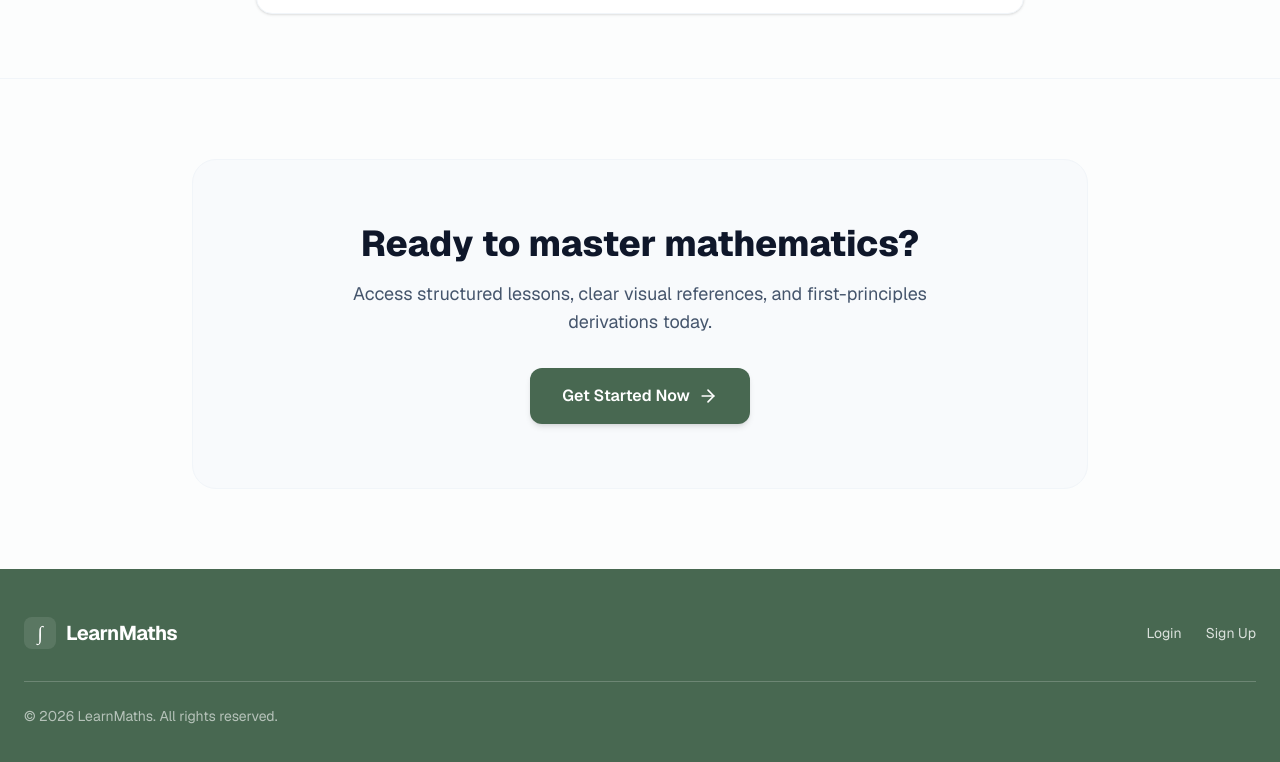
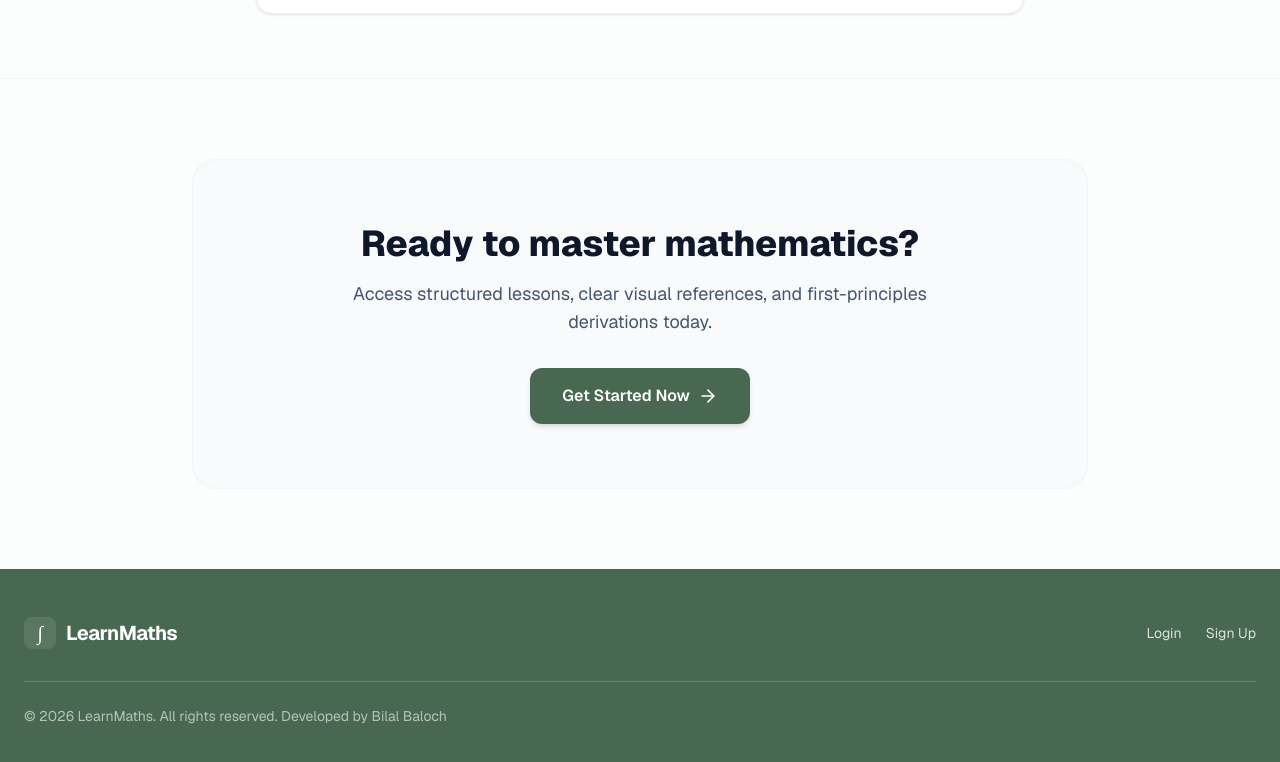
Before and after one commit to mbilalbaloch/Learnmaths, a Next.js app: page / in a window 1280 px wide. Shown: the part 2112-2874 px from the top of the page. Built offline with nearby package versions, Linux system fonts and the light colour scheme.

Commit message:
Updated website

```diff
--- a/app/page.tsx
+++ b/app/page.tsx
@@ -219,7 +219,8 @@ export default function Home() {
           </div>
         </div>
         <div className="max-w-7xl mx-auto text-center md:text-left text-xs sm:text-sm text-white/60">
-          © {new Date().getFullYear()} LearnMaths. All rights reserved.
+          © 2026 LearnMaths. All rights reserved.
+          Developed by Bilal Baloch
         </div>
       </footer>
     </div>
```
